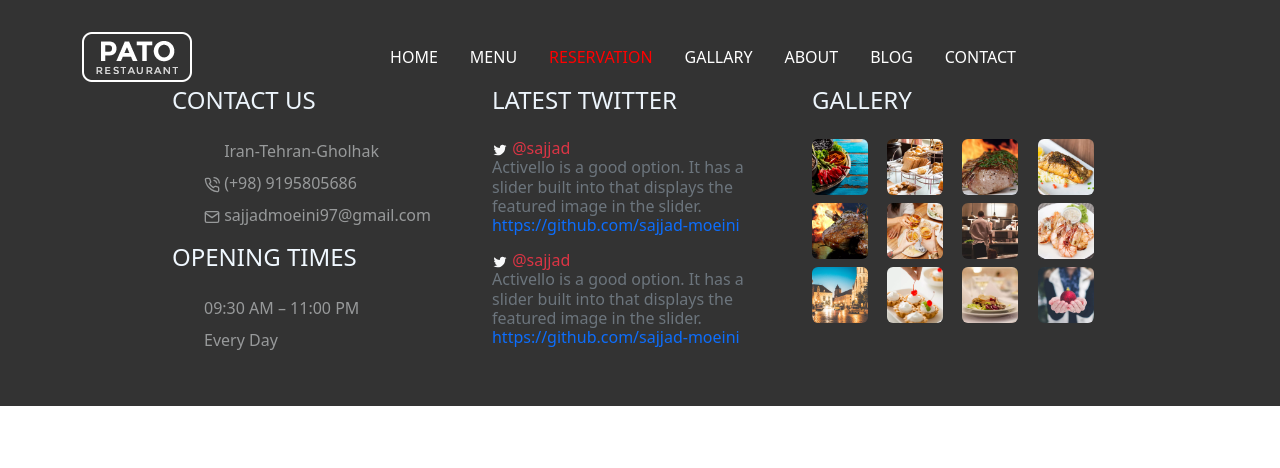
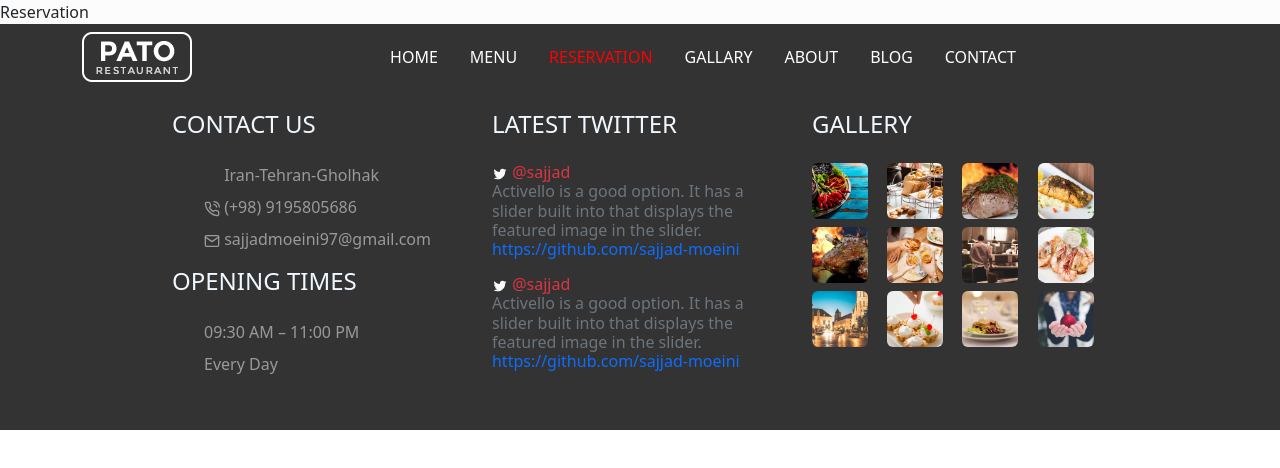
Before and after one commit to sajjad-moeini/pato-restaurant-ReactJs, a React (Vite) app: page /reservation in a window 1280 px wide. Shown: the top 468 px of the page. Built offline with nearby package versions, Linux system fonts and the light colour scheme; some icons are missing.

Commit message:
init reservation page

```diff
--- /dev/null
+++ b/src/Pages/Reservation/Reservation.jsx
@@ -0,0 +1,7 @@
+import React from 'react'
+import './Reservation.css'
+export default function Reservation() {
+  return (
+    <div>Reservation</div>
+  )
+}
--- a/src/router.jsx
+++ b/src/router.jsx
@@ -1,9 +1,11 @@
 import Home from "./Pages/Home/Home";
 import Menu from "./Pages/Menu/Menu";
+import Reservation from "./Pages/Reservation/Reservation";
 
 const routes = [
        { path: '/' , element: <Home />},
        { path: '/menu' , element: <Menu />},
+       { path: '/reservation' , element: <Reservation/>},
 ]
 
 export default routes
```
Also changed, not shown: src/Pages/Reservation/Reservation.css (added).
